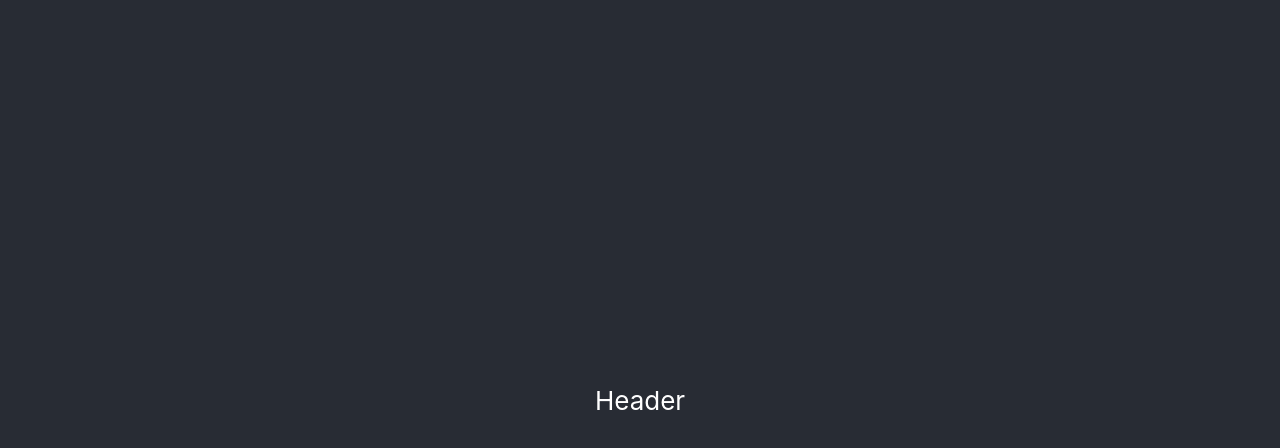
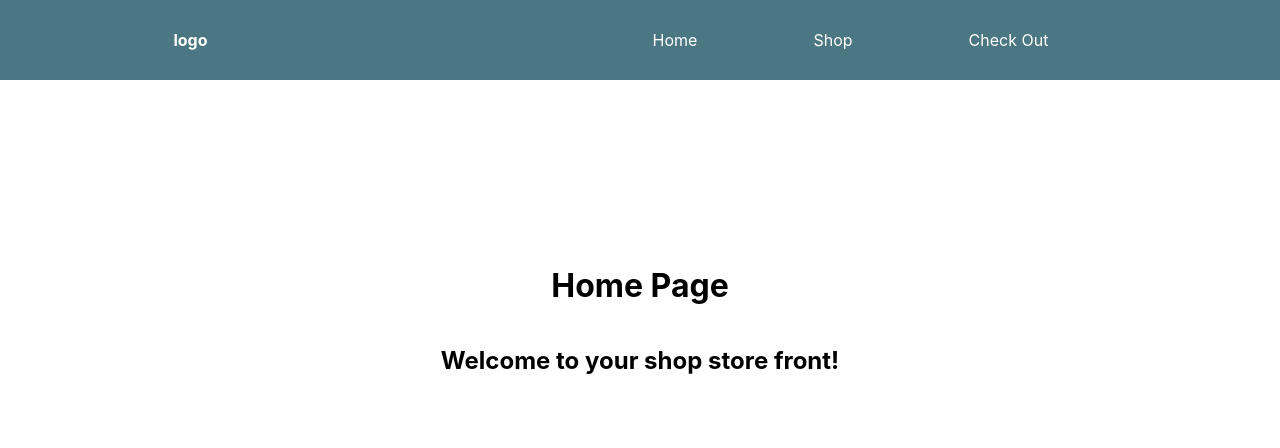
Before and after one commit to Saul-Good-Homie/react-shopping-cart, a React (Create React App) app: page / in a window 1280 px wide. Shown: the top 448 px of the page. Built offline with nearby package versions, Linux system fonts and the light colour scheme.

Commit message:
nav bar and pages

```diff
--- a/package.json
+++ b/package.json
@@ -8,6 +8,7 @@
     "@testing-library/user-event": "^12.8.3",
     "react": "^17.0.2",
     "react-dom": "^17.0.2",
+    "react-router-dom": "^5.2.0",
     "react-scripts": "4.0.3",
     "web-vitals": "^1.1.2"
   },
--- a/src/App.css
+++ b/src/App.css
@@ -28,11 +28,44 @@
 	color: #61dafb;
 }
 
-@keyframes App-logo-spin {
-  from {
-    transform: rotate(0deg);
+Nav {
+	display: flex;
+	justify-content: space-around;
+	align-items: center;
+	min-height: 10vh;
+	background-color: #4b7783;
+	color: white;
 }
-  to {
-    transform: rotate(360deg);
+
+.nav-links {
+	display: flex;
+	justify-content: space-around;
+	align-items: center;
+	width: 40%;
+	list-style: none;
 }
+
+a {
+	color: inherit;
+	text-decoration: none;
 }
+
+/* Home Page Css */
+
+.hero {
+	min-height: 60vh;
+	display: flex;
+	flex-direction: column;
+	justify-content: center;
+	align-items: center;
+}
+
+/* Shop Page CSS */
+
+.product-container {
+	display: flex;
+	justify-content: space-around;
+	align-items: center;
+}
+
+/* Product Card CSS */
--- a/src/App.js
+++ b/src/App.js
@@ -1,10 +1,21 @@
 import './App.css';
+import React from 'react';
+import Nav from './components/Nav';
+import Home from './components/Home';
+import Shop from './components/Shop';
+import { BrowserRouter as Router, Switch, Route } from 'react-router-dom';
 
 function App() {
 	return (
-		<div className="App">
-			<header className="App-header">Header</header>
-		</div>
+		<Router>
+			<div className="App">
+				<Nav />
+				<switch>
+					<Route path="/" exact component={Home} />
+					<Route path="/Shop" exact component={Shop} />
+				</switch>
+			</div>
+		</Router>
 	);
 }
 
--- /dev/null
+++ b/src/components/Home.js
@@ -0,0 +1,12 @@
+import React from 'react';
+
+const Home = () => {
+	return (
+		<div className="hero">
+			<h1>Home Page</h1>
+			<h2>Welcome to your shop store front!</h2>
+		</div>
+	);
+};
+
+export default Home;
--- /dev/null
+++ b/src/components/Nav.js
@@ -0,0 +1,23 @@
+import React from 'react';
+import { Link } from 'react-router-dom';
+
+const Nav = () => {
+	return (
+		<nav>
+			<h4>logo</h4>
+			<ul className="nav-links">
+				<Link to="/">
+					<li>Home</li>
+				</Link>
+				<Link to="/shop">
+					<li>Shop</li>
+				</Link>
+				<Link to="/">
+					<li>Check Out</li>
+				</Link>
+			</ul>
+		</nav>
+	);
+};
+
+export default Nav;
--- /dev/null
+++ b/src/components/ProductCard.js
@@ -0,0 +1,16 @@
+const ProductCard = () => {
+	return (
+		<div className="card">
+			<div className="name">Name</div>
+			<div className="description">
+				skdfjha sdfguay lzidgf usbf ligd ljhzsfb uasgfludgf zuysdgf lzdsfg zldfg
+				luzd gfkzh df
+			</div>
+			<div className="price"> $4.99 </div>
+			<div className="quantity">1</div>
+			<button>Add to Cart</button>
+		</div>
+	);
+};
+
+export default ProductCard;
--- /dev/null
+++ b/src/components/Shop.js
@@ -0,0 +1,12 @@
+import React from 'react';
+import ProductCard from './ProductCard';
+
+const Shop = () => {
+	return (
+		<div className="product-container">
+			<ProductCard />
+		</div>
+	);
+};
+
+export default Shop;
```
Also changed, not shown: src/components/ShoppingCart.js (added), 1 other file (tests, documents, lock files or other folders). Lines whose indentation alone changed are shown as unchanged.
